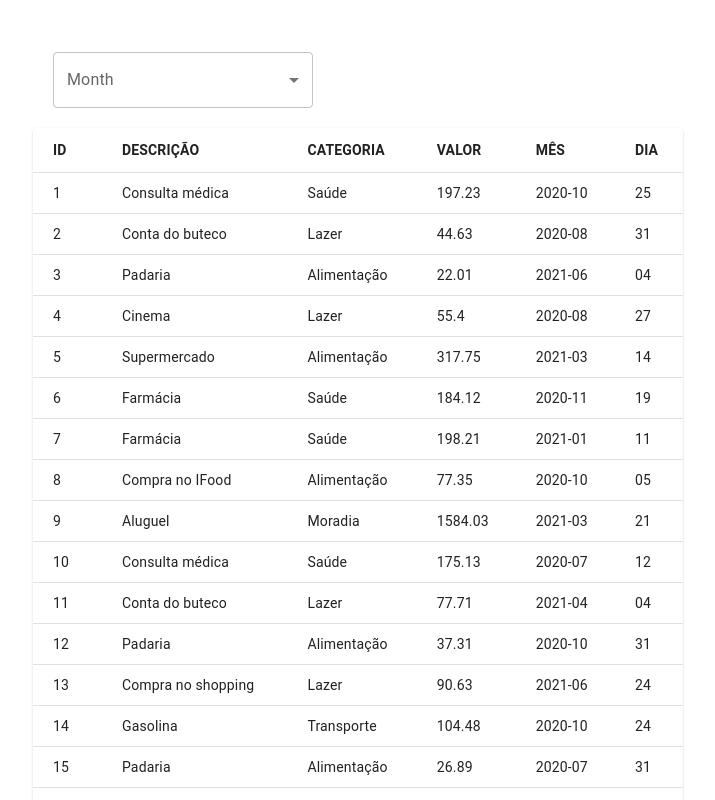
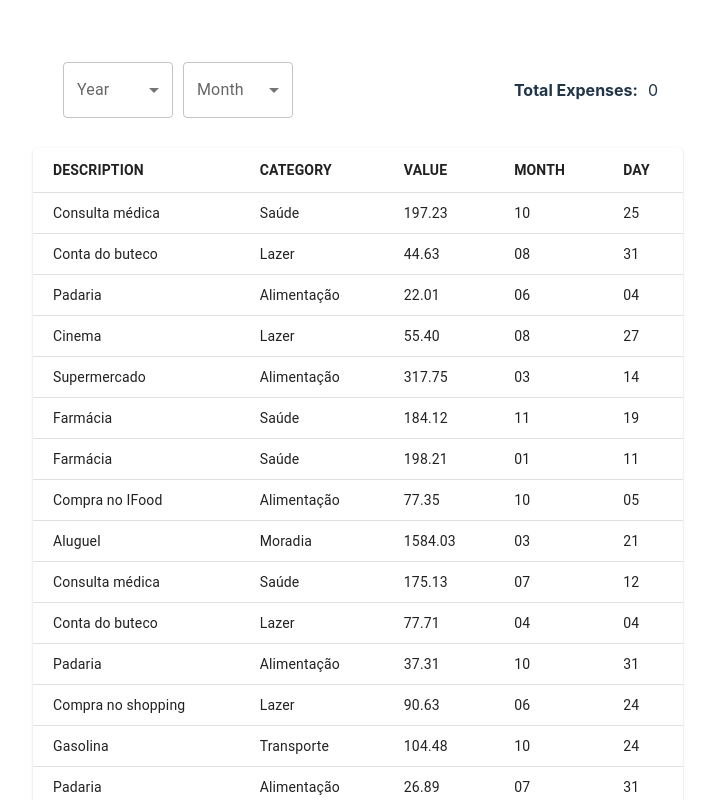
Before and after one commit to alefnsc/react-expense-view-web, a React (Vite) app: page /expenses/1 in a window 1280 px wide. Shown: the top 800 px of the page, without its empty margins (282-997 px from the left). Built offline with nearby package versions, Linux system fonts and the light colour scheme; data requests are answered from the project's data file.

Commit message:
feat: Select + Table + router  , totalExpenses

```diff
--- a/package.json
+++ b/package.json
@@ -14,9 +14,11 @@
     "@emotion/styled": "^11.11.0",
     "@mui/material": "^5.14.18",
     "@types/material-ui": "^0.21.14",
+    "@types/react-router-dom": "^5.3.3",
     "axios": "^1.6.2",
     "react": "^18.2.0",
-    "react-dom": "^18.2.0"
+    "react-dom": "^18.2.0",
+    "react-router-dom": "^6.19.0"
   },
   "devDependencies": {
     "@types/react": "^18.2.37",
--- a/src/App.tsx
+++ b/src/App.tsx
@@ -1,10 +1,25 @@
 import "./App.css";
+
+import ErrorPage from "./pages/ErrorPage";
 import ReactExpenseViewWeb from "./pages/ReactExpenseViewWeb";
+import {
+  BrowserRouter as Router,
+  Routes,
+  Route,
+  Navigate,
+} from "react-router-dom";
 
 function App() {
   return (
     <>
-      <ReactExpenseViewWeb />
+      <Router>
+        <Routes>
+          <Route path="/error" element={<ErrorPage />} />
+          <Route path="/expenses/:month" element={<ReactExpenseViewWeb />} />
+          <Route path="" element={<Navigate to="/expenses/all" />} />
+          <Route path="/expenses" element={<Navigate to="/expenses/all" />} />
+        </Routes>
+      </Router>
     </>
   );
 }
--- /dev/null
+++ b/src/pages/ErrorPage.tsx
@@ -0,0 +1,11 @@
+export default function ErrorPage() {
+  return (
+    <div id="error-page">
+      <h1>Oops!</h1>
+      <p>Sorry, an unexpected error has occurred.</p>
+      <p>
+        <i>undefined</i>
+      </p>
+    </div>
+  );
+}
--- a/src/pages/ReactExpenseViewWeb.tsx
+++ b/src/pages/ReactExpenseViewWeb.tsx
@@ -5,12 +5,14 @@ import TableContainer from "@mui/material/TableContainer";
 import Paper from "@mui/material/Paper";
 import { FormControl, InputLabel, MenuItem, Box } from "@mui/material";
 import Select, { SelectChangeEvent } from "@mui/material/Select";
+import { useParams } from "react-router-dom";
 import {
   StyledTable,
   StyledTableCell,
   StyledTableRow,
   StyledTableHead,
 } from "../styles/tableStyles.ts";
+import { useNavigate } from "react-router-dom";
 
 interface Expense {
   id: number;
@@ -28,13 +30,43 @@ function createData({ id, descricao, categoria, valor, mes, dia }: Expense) {
 export default function ReactExpenseViewWeb() {
   const [expenses, setExpenses] = useState<Expense[]>([]);
   const [rows, setRows] = useState<Expense[]>([]);
-  const [month, setMonth] = useState("");
+  const [selectedMonth, setSelectedMonth] = useState("");
+  const [selectedYear, setSelectedYear] = useState("");
+  const [yearArray, setYearArray] = useState<string[]>([]);
+  const [totalExpenses, setTotalExpenses] = useState("0");
 
-  const expenseKeys = ["ID", "DESCRIÇÃO", "CATEGORIA", "VALOR", "MÊS", "DIA"];
+  const { month } = useParams<{ month: string }>();
 
-  const handleChange = (event: SelectChangeEvent) => {
-    setMonth(event.target.value as string);
+  const expenseKeys = ["DESCRIPTION", "CATEGORY", "VALUE", "MONTH", "DAY"];
+
+  const handleYearChange = (event: SelectChangeEvent) => {
+    setSelectedYear(event.target.value);
   };
+
+  const handleMonthChange = (event: SelectChangeEvent) => {
+    setSelectedMonth(event.target.value);
+  };
+
+  const navigate = useNavigate();
+
+  useEffect(() => {
+    if (selectedMonth !== "" && selectedYear !== "") {
+      navigate(`/expenses/${selectedYear}-${selectedMonth}`);
+    }
+  }, [selectedMonth, selectedYear, navigate]);
+
+  useEffect(() => {
+    const newRows = expenses
+      .filter((expense) => {
+        return expense.mes === month;
+      })
+      .map((expense) => createData(expense));
+    const totalYearMonthExpenses = newRows
+      .reduce((total, expense) => total + expense.valor, 0)
+      .toLocaleString("en-US");
+    setTotalExpenses(totalYearMonthExpenses);
+    setRows(newRows);
+  }, [expenses, month]);
 
   useEffect(() => {
     const fetchExpenses = async () => {
@@ -52,6 +84,10 @@ export default function ReactExpenseViewWeb() {
     } else {
       const newRows = expenses.map((expense) => createData(expense));
       setRows(newRows);
+      const yearArrayData = [
+        ...new Set(expenses.map((expense) => expense.mes.split("-")[0])),
+      ];
+      setYearArray(yearArrayData);
     }
   }, [expenses]);
 
@@ -71,24 +107,80 @@ export default function ReactExpenseViewWeb() {
   ];
   return (
     <>
-      <Box style={{ width: "40%", padding: "20px" }}>
-        <FormControl fullWidth>
+      <Box
+        style={{
+          padding: "20px",
+          display: "flex",
+          flexDirection: "row",
+          margin: "5px",
+          justifyContent: "space-between",
+        }}
+      >
+        <Box
+          style={{
+            width: "40%",
+            display: "flex",
+          }}
+        >
+          <FormControl
+            fullWidth
+            style={{
+              margin: "5px",
+            }}
+          >
+            <InputLabel id="select-month-label">Year</InputLabel>
+            <Select
+              labelId="select-month-label"
+              id="select-month"
+              value={selectedYear}
+              label="Month"
+              onChange={handleYearChange}
+            >
+              {yearArray.map((year, index) => (
+                <MenuItem key={index} value={year}>
+                  {year}
+                </MenuItem>
+              ))}
+            </Select>
+          </FormControl>
+
+          <FormControl
+            fullWidth
+            style={{
+              margin: "5px",
+            }}
+          >
             <InputLabel id="select-month-label">Month</InputLabel>
             <Select
               labelId="select-month-label"
               id="select-month"
-            value={month}
+              value={selectedMonth}
               label="Month"
-            onChange={handleChange}
+              onChange={handleMonthChange}
             >
               {monthArray.map((month, index) => (
-              <MenuItem key={index} value={month}>
+                <MenuItem
+                  key={index}
+                  value={(index + 1).toString().padStart(2, "0")}
+                >
                   {month}
                 </MenuItem>
               ))}
             </Select>
           </FormControl>
         </Box>
+        <Box
+          style={{
+            display: "flex",
+            alignItems: "center",
+            justifyContent: "center",
+          }}
+        >
+          <b style={{ margin: "10px" }}>Total Expenses:</b>
+          <span>{totalExpenses}</span>
+        </Box>
+      </Box>
+
       <TableContainer component={Paper}>
         <StyledTable
           sx={{ minWidth: 650, width: "100%" }}
@@ -104,21 +196,39 @@ export default function ReactExpenseViewWeb() {
             </StyledTableRow>
           </StyledTableHead>
           <TableBody>
-            {rows.map((row) => (
+            {rows &&
+              rows.map((row) => (
                 <StyledTableRow
                   key={row.id}
                   sx={{ "&:last-child td, &:last-child th": { border: 0 } }}
                 >
-                <StyledTableCell component="th" scope="row">
-                  {row.id}
+                  <StyledTableCell>{row.descricao}</StyledTableCell>
+                  <StyledTableCell>{row.categoria}</StyledTableCell>
+                  <StyledTableCell>
+                    {row.valor.toFixed(2).toString().toLocaleString("en-US")}
                   </StyledTableCell>
-                <StyledTableCell align="right">{row.descricao}</StyledTableCell>
-                <StyledTableCell align="right">{row.categoria}</StyledTableCell>
-                <StyledTableCell align="right">{row.valor}</StyledTableCell>
-                <StyledTableCell align="right">{row.mes}</StyledTableCell>
-                <StyledTableCell align="right">{row.dia}</StyledTableCell>
+                  <StyledTableCell>{row.mes.split("-")[1]}</StyledTableCell>
+                  <StyledTableCell>{row.dia}</StyledTableCell>
                 </StyledTableRow>
               ))}
+            {rows.length < 1 && (
+              <StyledTableRow
+                sx={{ "&:last-child td, &:last-child th": { border: 0 } }}
+              >
+                <StyledTableCell
+                  style={{
+                    color: "red",
+                    textAlign: "center",
+                    fontWeight: "bold",
+                    fontSize: "16px",
+                  }}
+                  colSpan={5}
+                  align="center"
+                >
+                  No expenses found for the selected period.
+                </StyledTableCell>
+              </StyledTableRow>
+            )}
           </TableBody>
         </StyledTable>
       </TableContainer>
--- a/src/services/expenseService.ts
+++ b/src/services/expenseService.ts
@@ -1,7 +1,14 @@
 import axios from "axios";
 
 const apiUrl = "http://localhost:3001";
-export async function getExpenses() {
-  const response = await axios.get(`${apiUrl}/despesas`);
+
+export async function getExpenses(yearMonth?: string) {
+  const url = `${apiUrl}/despesas?_sort=mes,dia`;
+  // if (yearMonth) {
+  //   url += `?mes=${yearMonth}&_sort=dia`;
+  // } else {
+  //   url += "?_sort=dia";
+  // }
+  const response = await axios.get(url);
   return response.data;
 }
--- a/src/styles/tableStyles.ts
+++ b/src/styles/tableStyles.ts
@@ -1,9 +1,7 @@
 import TableHead from "@mui/material/TableHead";
 import styled from "@emotion/styled";
 import Table from "@mui/material/Table";
-
 import TableCell from "@mui/material/TableCell";
-
 import TableRow from "@mui/material/TableRow";
 
 export const StyledTable = styled(Table)`
```
Also changed, not shown: 1 other file (tests, documents, lock files or other folders). Lines whose indentation alone changed are shown as unchanged.
